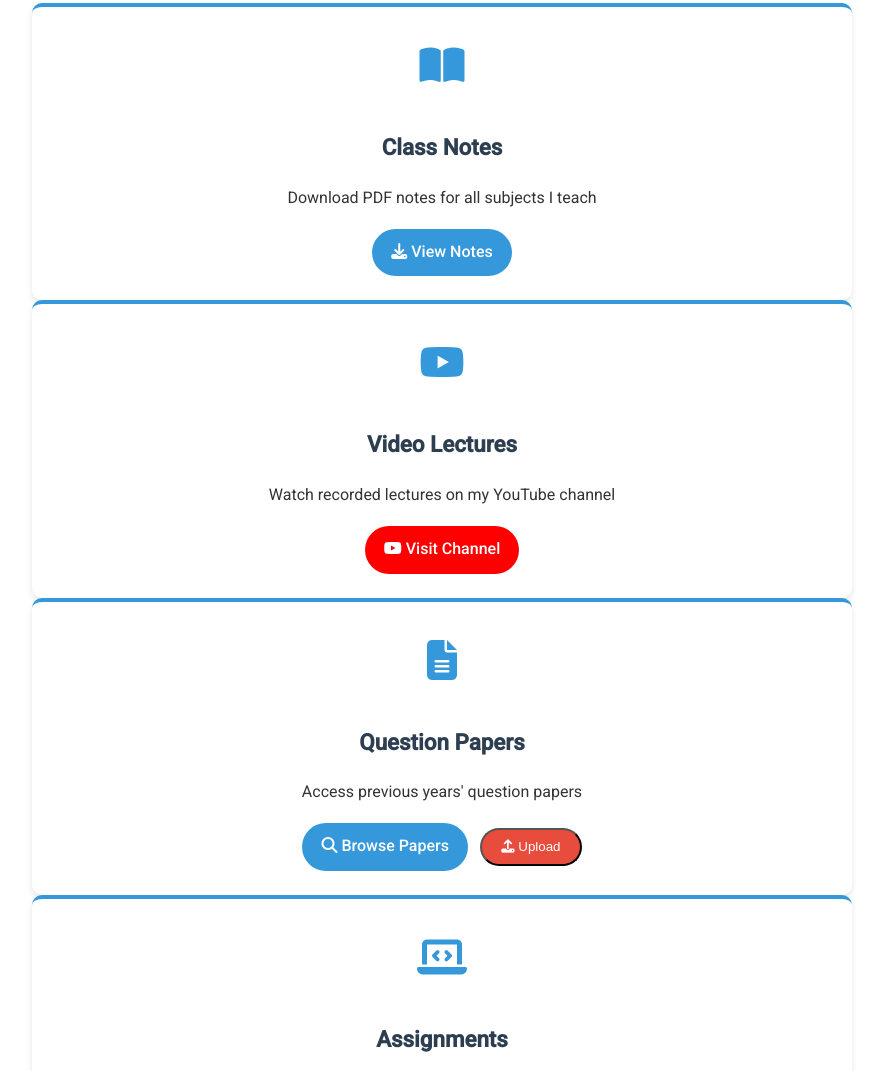
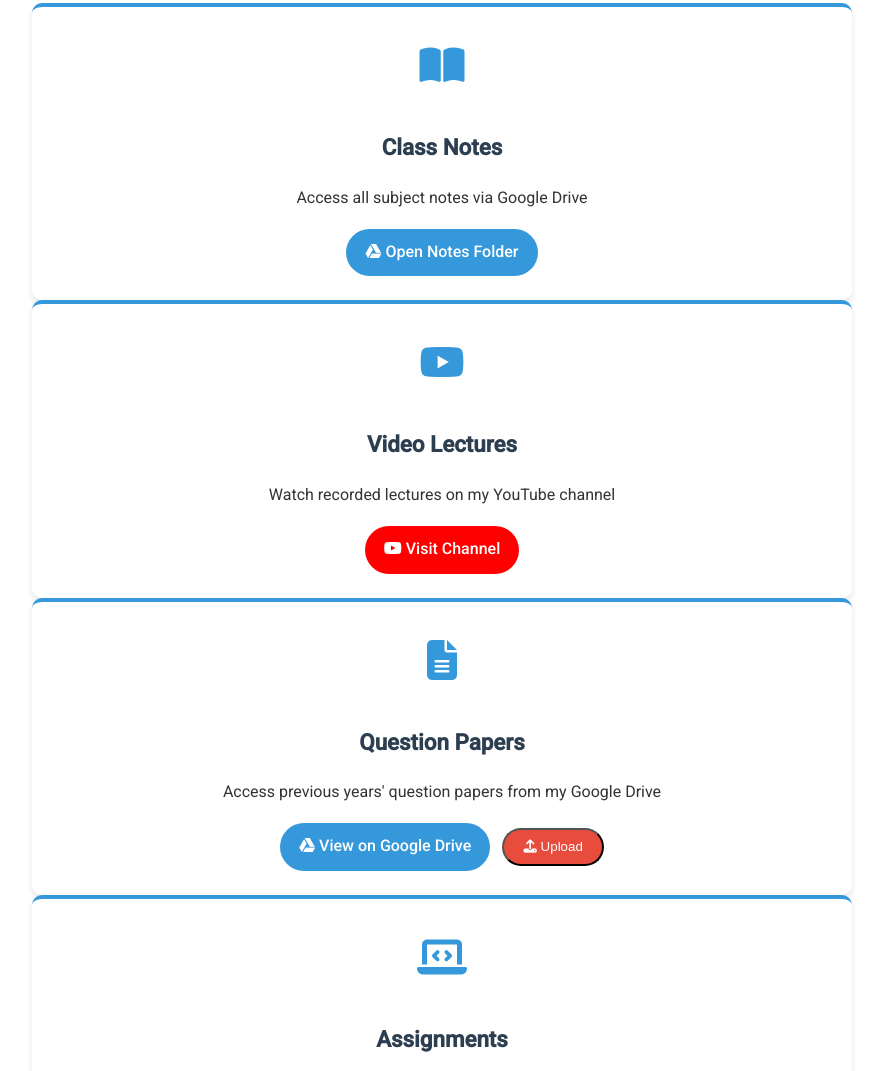
Before and after one commit to sisirrajbongshi/SISIR, a plain HTML site: page index.html in a window 1280 px wide. Shown: the part 4480-5551 px from the top of the page, without its empty margins (198-1081 px from the left). Drawn offline with Linux system fonts and the light colour scheme.

Commit message:
Update index.html

```diff
--- a/index.html
+++ b/index.html
@@ -794,9 +794,11 @@ academic-resources {
         <i class="fas fa-book-open"></i>
     </div>
     <h3>Class Notes</h3>
-                <p>Download PDF notes for all subjects I teach</p>
-                <a href="notes/" class="resource-btn">
-                    <i class="fas fa-download"></i> View Notes
+    <p>Access all subject notes via Google Drive</p>
+    <a href="https://drive.google.com/drive/folders/14tOddTXJsFs4oOJUfQrEmBJOIEBNz58G?usp=drive_link"
+       class="resource-btn drive-btn"
+       target="_blank">
+        <i class="fab fa-google-drive"></i> Open Notes Folder
     </a>
    </div>
 
@@ -811,14 +813,18 @@ academic-resources {
                 </a>
             </div>
 
+
+
 	<div class="resource-card">
     <div class="resource-icon">
         <i class="fas fa-file-alt"></i>
     </div>
     <h3>Question Papers</h3>
-                <p>Access previous years' question papers</p>
-                <a href="question-papers/" class="resource-btn">
-                    <i class="fas fa-search"></i> Browse Papers
+    <p>Access previous years' question papers from my Google Drive</p>
+    <a href="https://drive.google.com/drive/folders/1vMoI5Lq9IbOr1ZjGpihMzB4Iy21HoiuX?usp=sharing"
+       class="resource-btn"
+       target="_blank">
+        <i class="fab fa-google-drive"></i> View on Google Drive
     </a>
 <button id="openUpload" class="resource-btn upload-btn" style="margin-left: 0.5rem;">
                     <i class="fas fa-upload"></i> Upload
```
Lines whose indentation alone changed are shown as unchanged.
